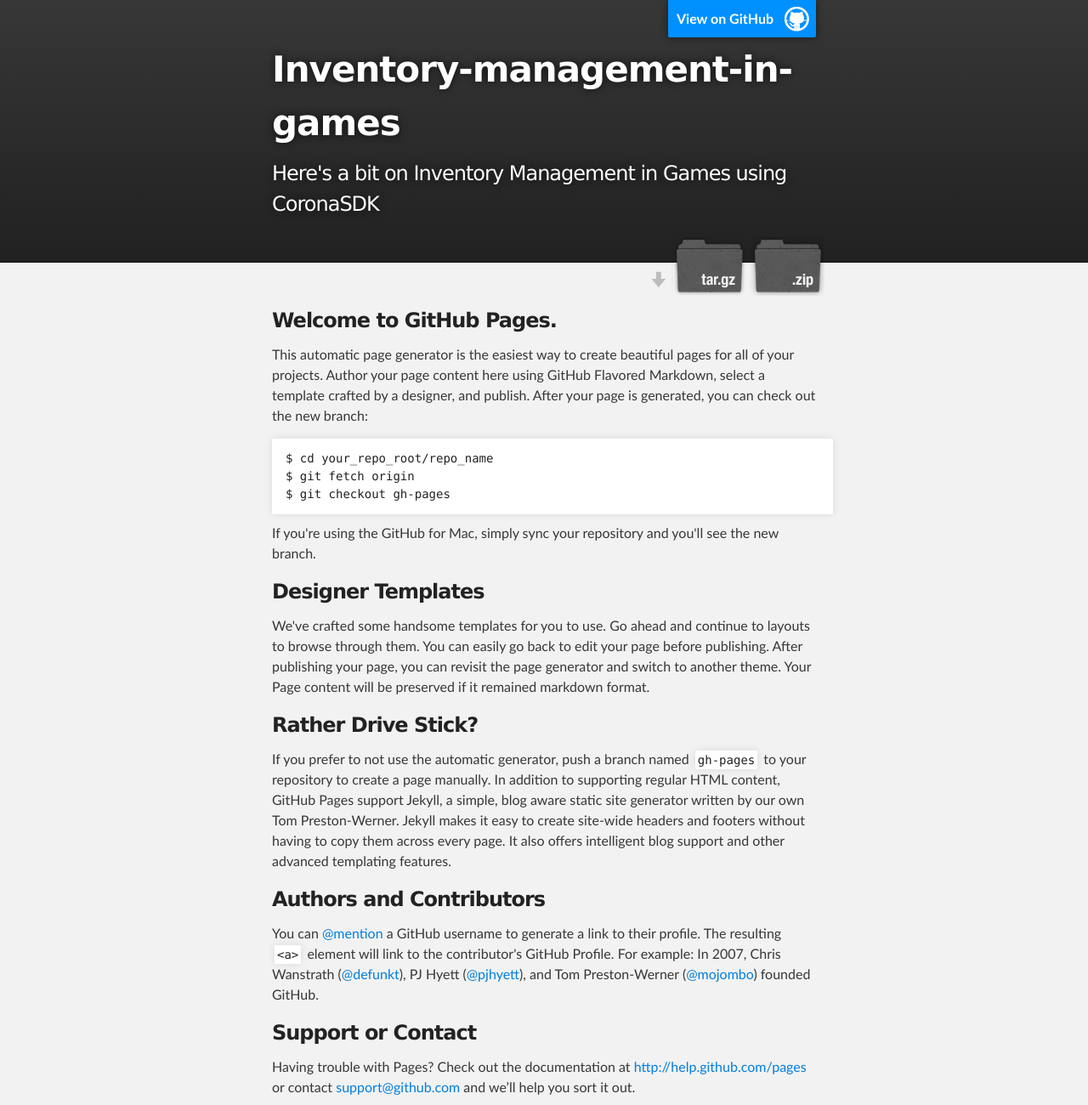
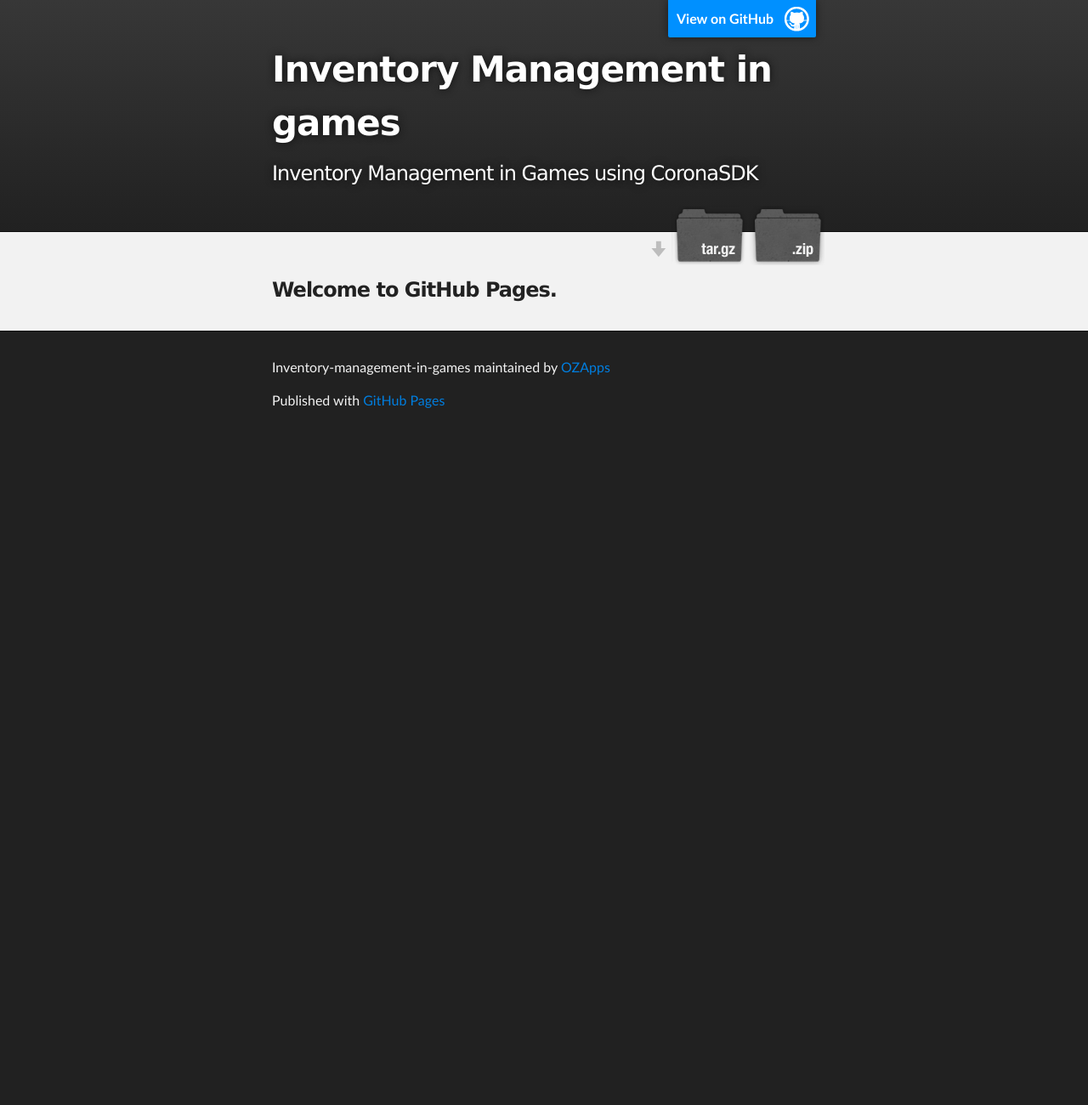
Before and after one commit to mythandlegend/Inventory, a plain HTML site: page index.html in a window 1280 px wide. Shown: the top 1300 px of the page at 85% size. After the commit the page ends 800 px from the top, so only its background shows below. Drawn offline with Linux system fonts and the light colour scheme.

Commit message:
Update index.html

```diff
--- a/index.html
+++ b/index.html
@@ -4,11 +4,11 @@
   <head>
     <meta charset='utf-8' />
     <meta http-equiv="X-UA-Compatible" content="chrome=1" />
-    <meta name="description" content="Inventory-management-in-games : Here's a bit on Inventory Management in Games using CoronaSDK" />
+    <meta name="description" content="Inventory Management : Inventory Management in Games using CoronaSDK" />
 
     <link rel="stylesheet" type="text/css" media="screen" href="stylesheets/stylesheet.css">
 
-    <title>Inventory-management-in-games</title>
+    <title>Inventory Management in games</title>
   </head>
 
   <body>
@@ -18,8 +18,8 @@
         <header class="inner">
           <a id="forkme_banner" href="https://github.com/OZApps/Inventory">View on GitHub</a>
 
-          <h1 id="project_title">Inventory-management-in-games</h1>
-          <h2 id="project_tagline">Here's a bit on Inventory Management in Games using CoronaSDK</h2>
+          <h1 id="project_title">Inventory Management in games</h1>
+          <h2 id="project_tagline">Inventory Management in Games using CoronaSDK</h2>
 
             <section id="downloads">
               <a class="zip_download_link" href="https://github.com/OZApps/Inventory/zipball/master">Download this project as a .zip file</a>
@@ -33,30 +33,8 @@
       <section id="main_content" class="inner">
         <h3>Welcome to GitHub Pages.</h3>
 
-<p>This automatic page generator is the easiest way to create beautiful pages for all of your projects. Author your page content here using GitHub Flavored Markdown, select a template crafted by a designer, and publish. After your page is generated, you can check out the new branch:</p>
+<!-- some info here -->
 
-<pre><code>$ cd your_repo_root/repo_name
-$ git fetch origin
-$ git checkout gh-pages
-</code></pre>
-
-<p>If you're using the GitHub for Mac, simply sync your repository and you'll see the new branch.</p>
-
-<h3>Designer Templates</h3>
-
-<p>We've crafted some handsome templates for you to use. Go ahead and continue to layouts to browse through them. You can easily go back to edit your page before publishing. After publishing your page, you can revisit the page generator and switch to another theme. Your Page content will be preserved if it remained markdown format.</p>
-
-<h3>Rather Drive Stick?</h3>
-
-<p>If you prefer to not use the automatic generator, push a branch named <code>gh-pages</code> to your repository to create a page manually. In addition to supporting regular HTML content, GitHub Pages support Jekyll, a simple, blog aware static site generator written by our own Tom Preston-Werner. Jekyll makes it easy to create site-wide headers and footers without having to copy them across every page. It also offers intelligent blog support and other advanced templating features.</p>
-
-<h3>Authors and Contributors</h3>
-
-<p>You can <a href="https://github.com/blog/821" class="user-mention">@mention</a> a GitHub username to generate a link to their profile. The resulting <code>&lt;a&gt;</code> element will link to the contributor's GitHub Profile. For example: In 2007, Chris Wanstrath (<a href="https://github.com/defunkt" class="user-mention">@defunkt</a>), PJ Hyett (<a href="https://github.com/pjhyett" class="user-mention">@pjhyett</a>), and Tom Preston-Werner (<a href="https://github.com/mojombo" class="user-mention">@mojombo</a>) founded GitHub.</p>
-
-<h3>Support or Contact</h3>
-
-<p>Having trouble with Pages? Check out the documentation at <a href="http://help.github.com/pages">http://help.github.com/pages</a> or contact <a href="mailto:support@github.com">support@github.com</a> and we’ll help you sort it out.</p>
       </section>
     </div>
 
```
